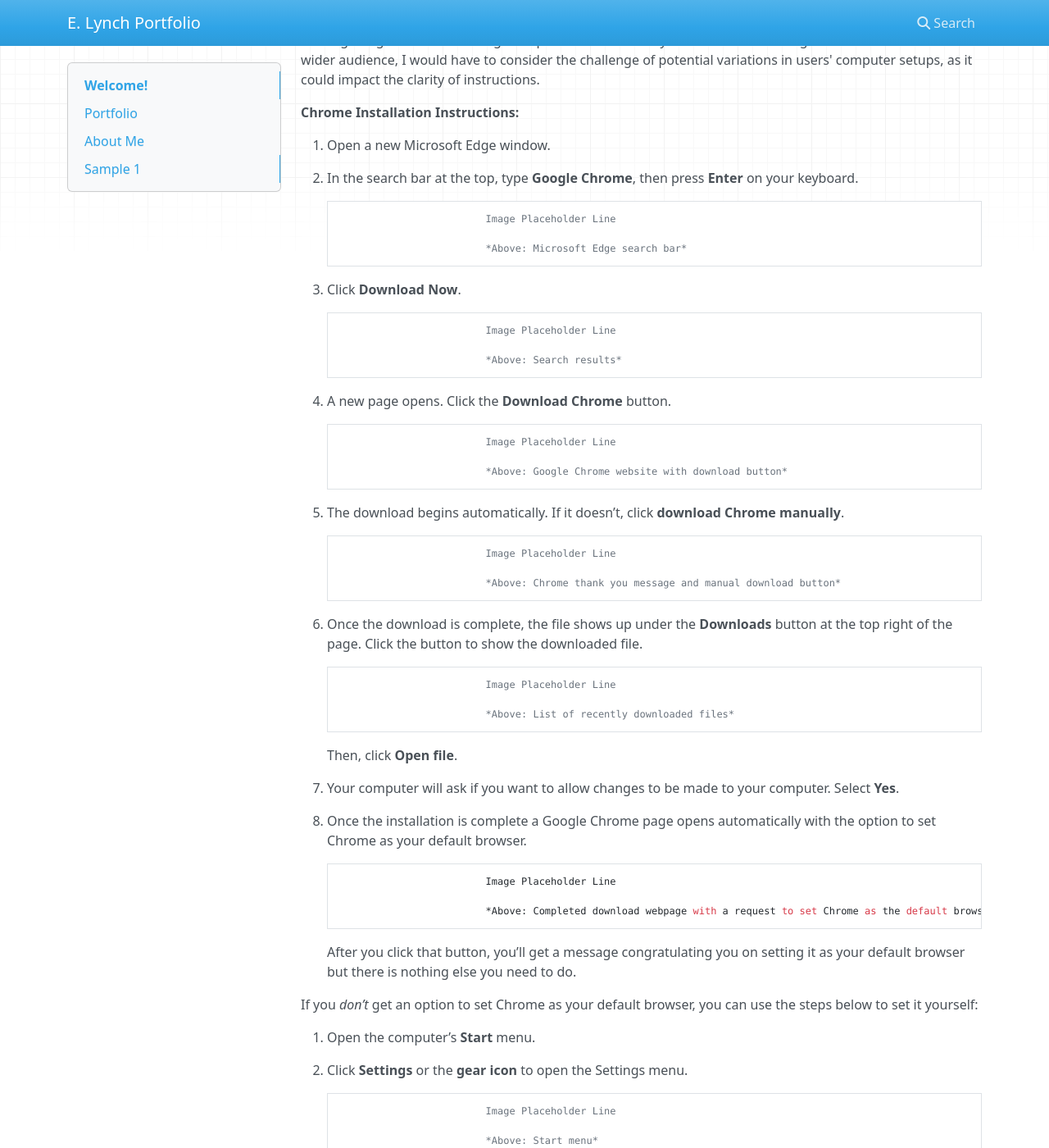
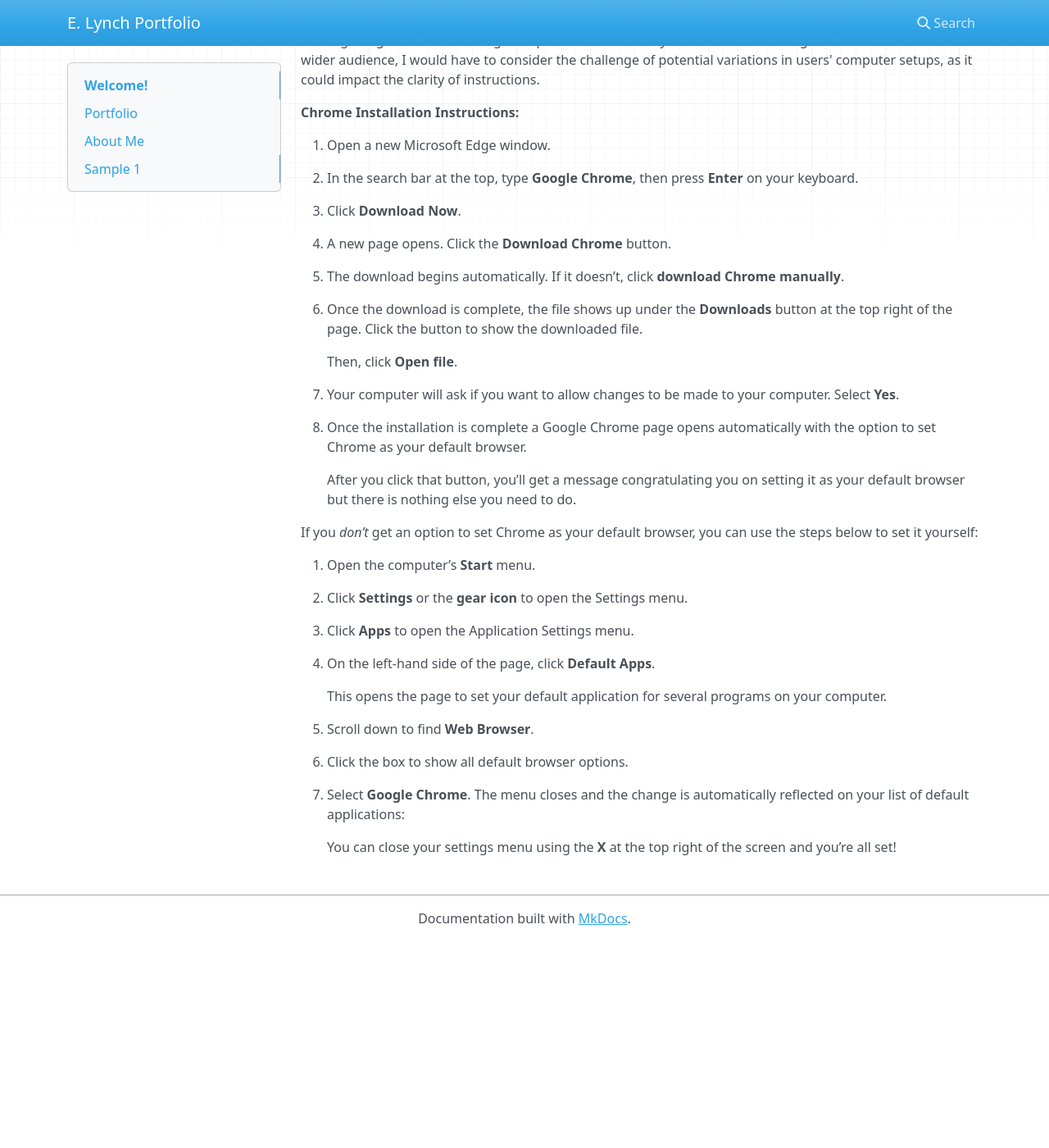
Before and after one commit to EmmaCL93/Portfolio, an MkDocs documentation site: the page built from docs/index.md, in a window 1280 px wide and 1400 px high, scrolled down 869 px. Shown: the whole window at 82% size. Built offline with MkDocs 1.6.1, drawn with Linux system fonts in a browser that asks for light colours; nearby versions of some CDN libraries; after the commit the page ends 2017 px from its top, so only the background shows below that; some of the changed text lies outside the part shown.

Commit message:
Second commit for images

```diff
--- a/docs/index.md
+++ b/docs/index.md
@@ -29,43 +29,19 @@
 
 1.	In the search bar at the top, type **Google Chrome**, then press **Enter** on your keyboard.
 
-                                 Image Placeholder Line
-
-                                 *Above: Microsoft Edge search bar*
-
 1.	Click **Download Now**.
-
-                                 Image Placeholder Line
-
-                                 *Above: Search results*
 
 1.	A new page opens. Click the **Download Chrome** button.
 
-                                 Image Placeholder Line
-
-                                 *Above: Google Chrome website with download button*
-
 1.	The download begins automatically. If it doesn’t, click **download Chrome manually**.
 
-                                 Image Placeholder Line
-
-                                 *Above: Chrome thank you message and manual download button*
-
 1.	Once the download is complete, the file shows up under the **Downloads** button at the top right of the page. Click the button to show the downloaded file.
-
-                                 Image Placeholder Line
-
-                                 *Above: List of recently downloaded files*
 
     Then, click **Open file**.
 
 1.	Your computer will ask if you want to allow changes to be made to your computer. Select **Yes**.
 
 1.	Once the installation is complete a Google Chrome page opens automatically with the option to set Chrome as your default browser.
-
-                                 Image Placeholder Line
-
-                                 *Above: Completed download webpage with a request to set Chrome as the default browser*
 
     After you click that button, you’ll get a message congratulating you on setting it as your default browser but there is nothing else you need to do.
 
@@ -75,40 +51,16 @@
 
 1.	Click **Settings** or the **gear icon** to open the Settings menu.
 
-                                 Image Placeholder Line
-
-                                 *Above: Start menu*
-
 1.	Click **Apps** to open the Application Settings menu.
 
-                                 Image Placeholder Line
-
-                                 *Above: Settings menu*
-
 1.	On the left-hand side of the page, click **Default Apps**.
-
-                                 Image Placeholder Line
-
-                                 *Above: Apps Menu*
 
     This opens the page to set your default application for several programs on your computer.
 
 1. Scroll down to find **Web Browser**.
 
-                                 Image Placeholder Line
-
-                                 *Above: Default Apps list*
-
 1.	Click the box to show all default browser options.
-
-                                 Image Placeholder Line
-
-                                 *Above: Default browser options*
 
 1.	Select **Google Chrome**. The menu closes and the change is automatically reflected on your list of default applications:
 
-                                 Image Placeholder Line
-
-                                 *Above: Default browser showing Chrome as the selection*
-
     You can close your settings menu using the **X** at the top right of the screen and you’re all set!
```
Also changed, not shown: docs/Images/Screenshot.png (added), docs/Images/Step 10. - Start Menu.png (added), docs/Images/Step 11. - Settings Menu.png (added), docs/Images/Step 12. - Apps Menu.png (added), docs/Images/Step 13. - Default Apps List.png (added), docs/Images/Step 14. - Default Browser Options.png (added), docs/Images/Step 15. - Chrome As Default Browser.png (added), docs/Images/Step 3. - Search Results - Download Button.png (added), docs/Images/Step 4. - Chrome Website - Download Button.png (added), docs/Images/Step 5. - Thank You Msg - Download Manually.png (added), docs/Images/Step 6. - Downloads Folder.png (added), docs/Images/Step 8. - Default Browser Setup Page.png (added).
